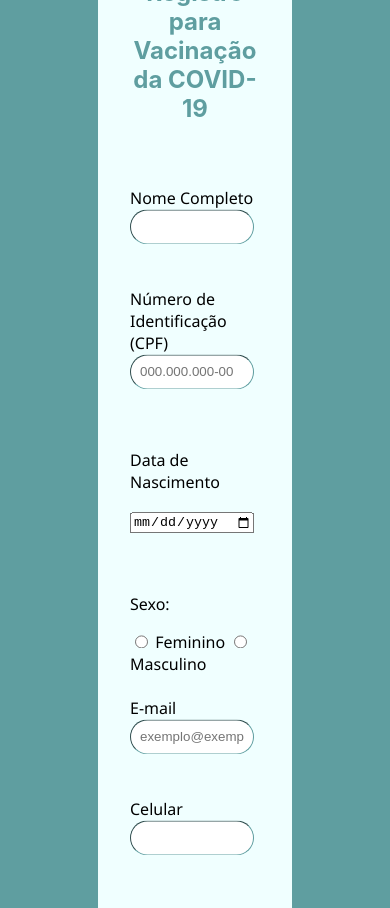
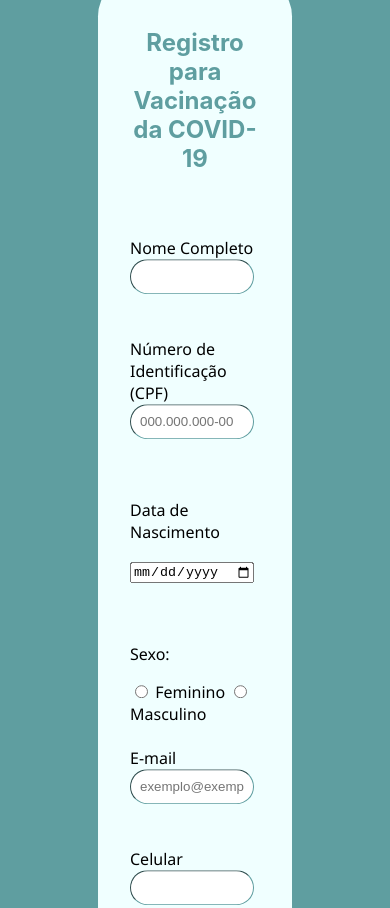
Before and after one commit to aelton10/Formulario, a plain HTML site: page index.html in a window 390 px wide. Shown: the top 908 px of the page. Drawn offline with Linux system fonts and the light colour scheme.

Commit message:
alteraoes na responsividade

```diff
--- a/index.html
+++ b/index.html
@@ -14,9 +14,9 @@
 
         .box{
             position: absolute;
-            top:33.33333em;
+            top:28rem;
             left: 50%;
-            transform: translate(-50% , -45%);
+            transform: translate(-50% , -35%);
             background-color:azure;
             padding:2em;
             border-radius: 40px;
```
